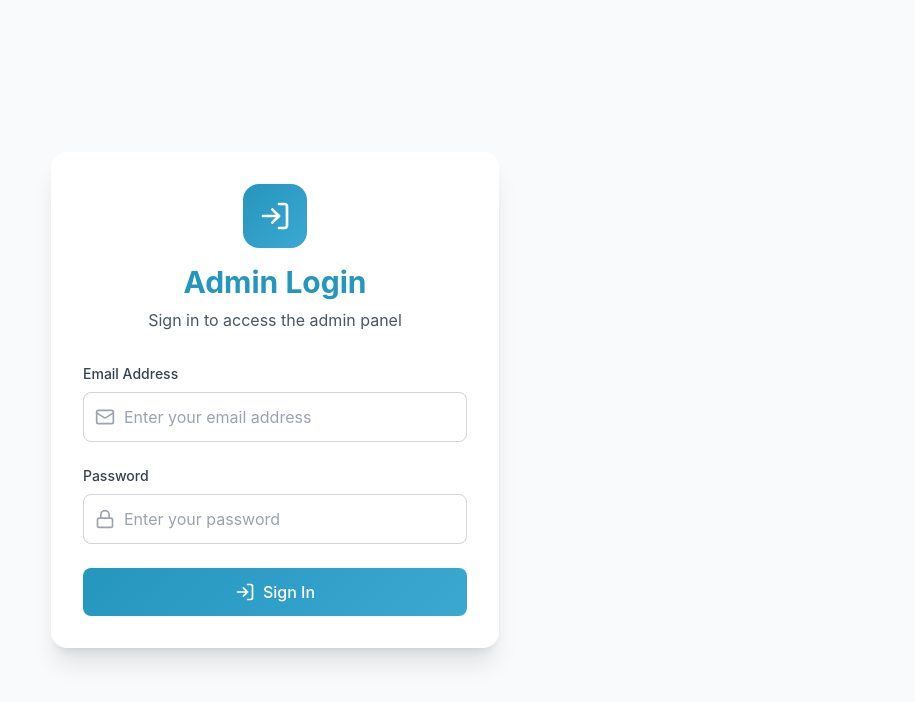
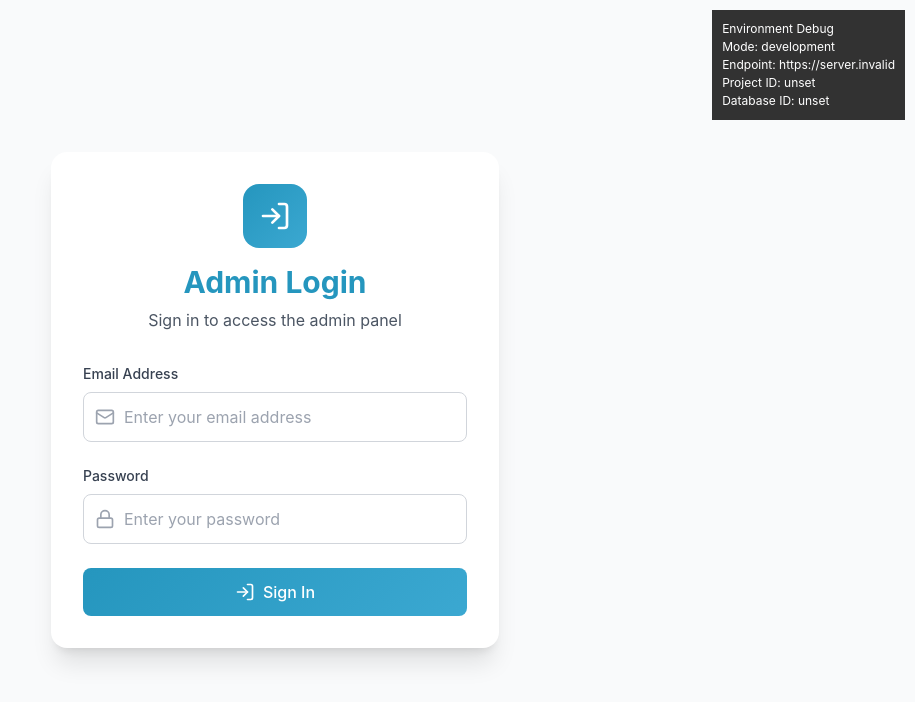
Before and after one commit to RsRick/RICK_Profile, a React (Vite) app: page /admin/login in a window 1280 px wide. Shown: the top 702 px of the page, without its empty margins (365-1280 px from the left). Built offline with nearby package versions, Linux system fonts and the light colour scheme; no server answers.

Commit message:
first commit23

```diff
--- /dev/null
+++ b/src/components/Debug/EnvDebug.jsx
@@ -0,0 +1,30 @@
+import React from 'react';
+
+const EnvDebug = () => {
+  // Only show in development or when explicitly enabled
+  if (import.meta.env.PROD && !import.meta.env.VITE_SHOW_DEBUG) {
+    return null;
+  }
+
+  return (
+    <div style={{
+      position: 'fixed',
+      top: '10px',
+      right: '10px',
+      background: 'rgba(0,0,0,0.8)',
+      color: 'white',
+      padding: '10px',
+      fontSize: '12px',
+      zIndex: 9999,
+      maxWidth: '300px'
+    }}>
+      <h4>Environment Debug</h4>
+      <div>Mode: {import.meta.env.MODE}</div>
+      <div>Endpoint: {import.meta.env.VITE_APPWRITE_ENDPOINT || 'MISSING'}</div>
+      <div>Project ID: {import.meta.env.VITE_APPWRITE_PROJECT_ID || 'MISSING'}</div>
+      <div>Database ID: {import.meta.env.VITE_APPWRITE_DATABASE_ID || 'MISSING'}</div>
+    </div>
+  );
+};
+
+export default EnvDebug;
--- a/src/pages/Admin/Login/Login.jsx
+++ b/src/pages/Admin/Login/Login.jsx
@@ -2,6 +2,7 @@ import React, { useState } from 'react';
 import { useNavigate } from 'react-router-dom';
 import { useAuth } from '../../../contexts/AuthContext';
 import { Mail, Lock, LogIn } from 'lucide-react';
+import EnvDebug from '../../../components/Debug/EnvDebug';
 
 export default function Login() {
   const [email, setEmail] = useState('');
@@ -31,6 +32,7 @@ export default function Login() {
 
   return (
     <div className="min-h-screen bg-gray-50 flex items-center justify-center p-4">
+      <EnvDebug />
       <div className="max-w-md w-full">
         <div className="bg-white rounded-2xl shadow-xl p-8">
           <div className="text-center mb-8">
```
Also changed, not shown: 1 other file (tests, documents, lock files or other folders).
